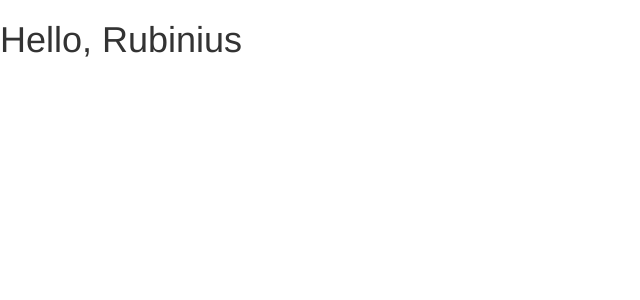
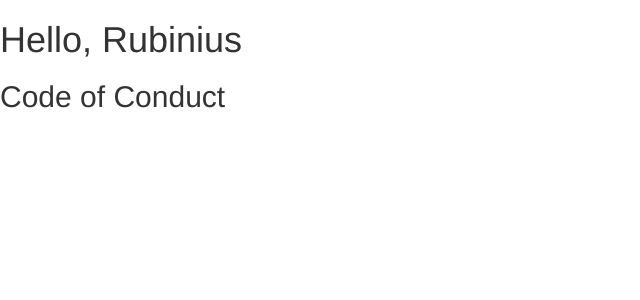
Before and after one commit to rubinius/rubinius-website-archive, a Jekyll site: the page built from new_index.markdown, in a window 1280 px wide. Shown: the top 300 px of the page, without its empty margins (0-640 px from the left). Built offline with Jekyll 4.4.1, drawn with Linux system fonts in a browser that asks for light colours; nearby versions of some CDN libraries; library files that are not in the unit come from our copies; Markdown is read by kramdown in place of the engine named in the settings.

Commit message:
Added Code of Conduct placeholder.

```diff
--- /dev/null
+++ b/_includes/code_of_conduct.markdown
@@ -0,0 +1 @@
+## Code of Conduct
--- /dev/null
+++ b/_layouts/index.html
@@ -0,0 +1,5 @@
+---
+layout: new_site
+---
+
+{{ content }}
--- a/new_index.markdown
+++ b/new_index.markdown
@@ -1,5 +1,7 @@
 ---
-layout: new_site
+layout: index
 ---
 
 # Hello, Rubinius
+
+{% include code_of_conduct.markdown %}
```
